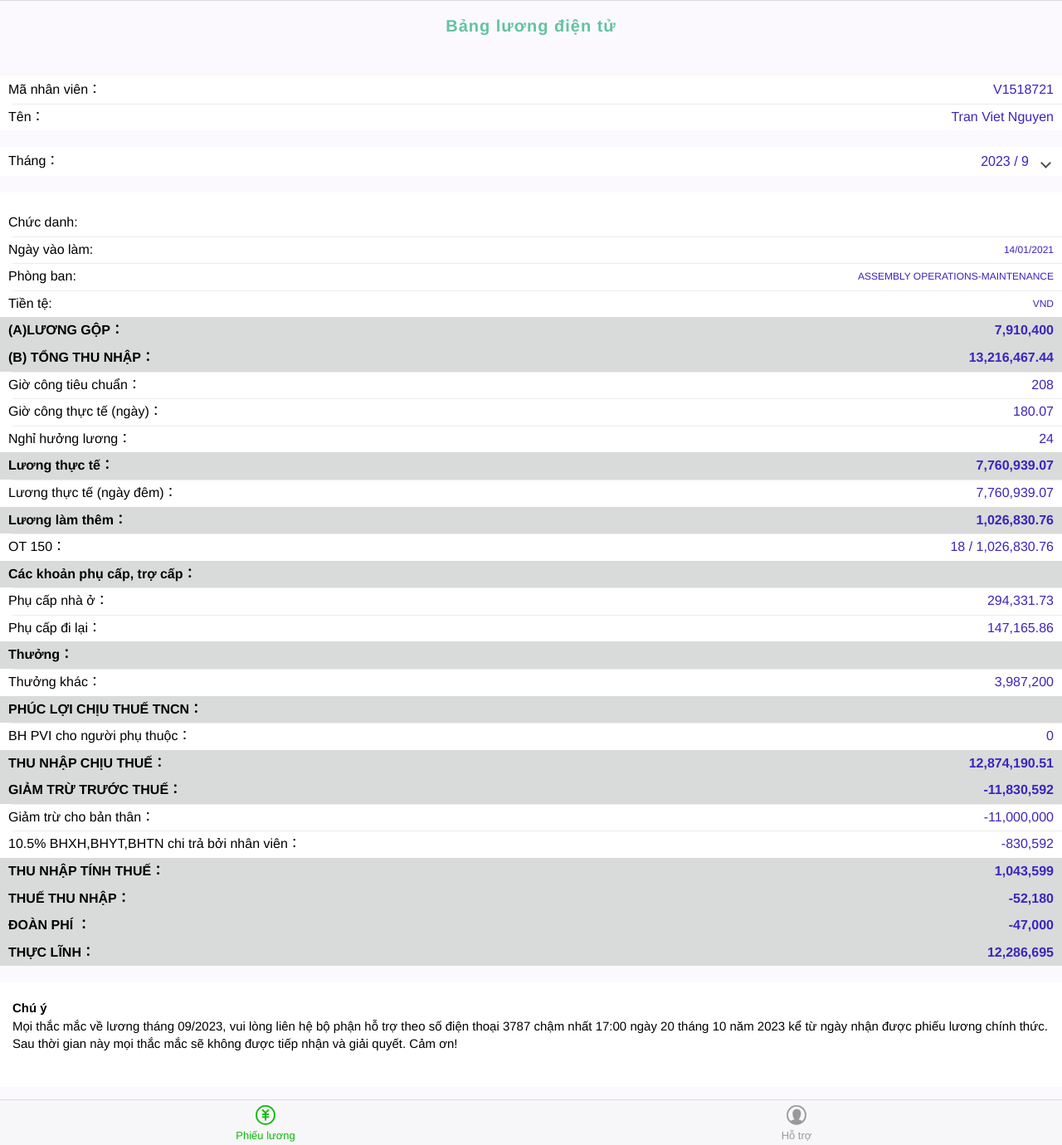
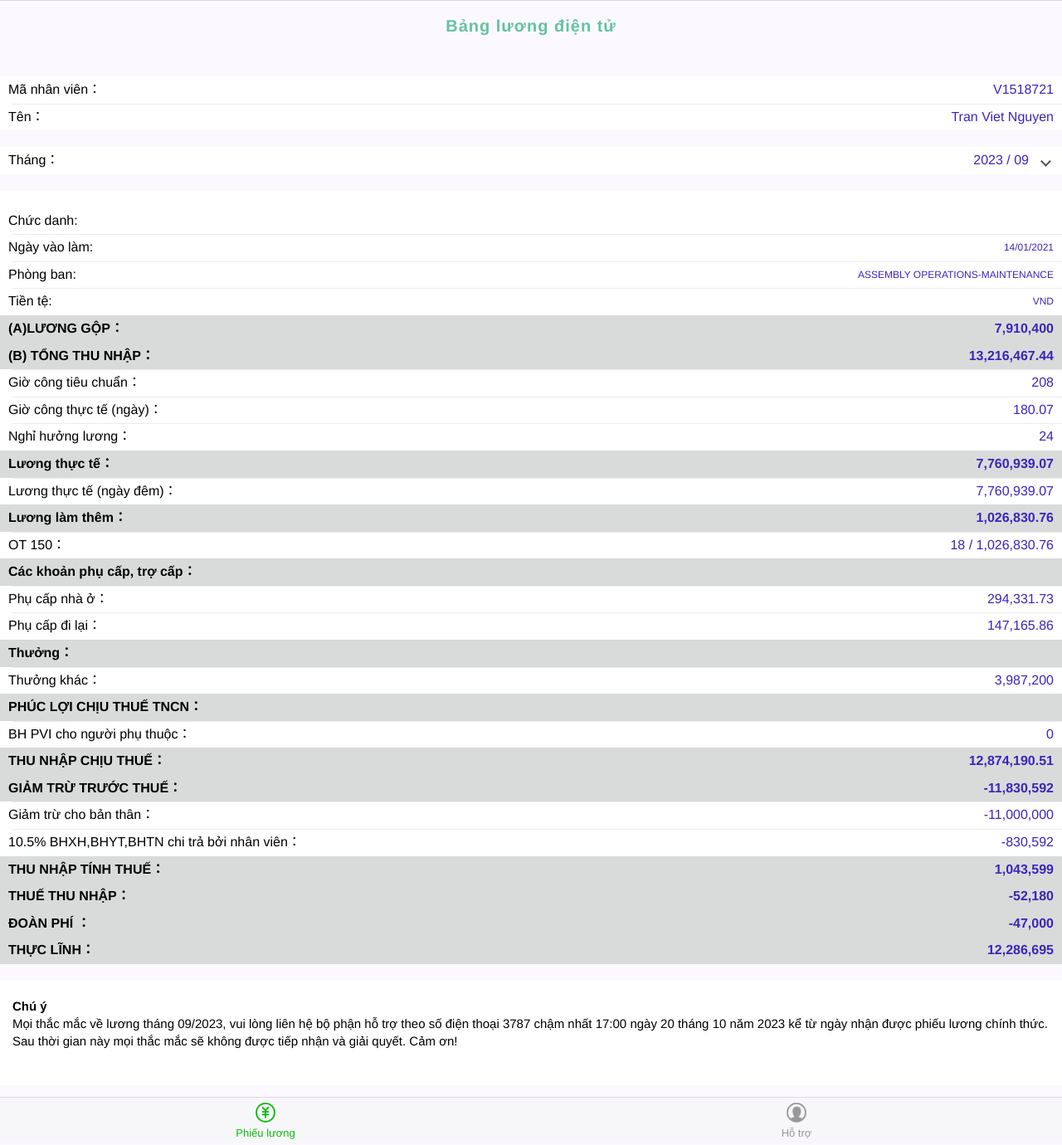
Before and after one commit to tranvietnguyen/tranvietnguyen.github.io, a Jekyll site: the page Salary/t9.html, which Jekyll copies as it is, in a window 1280 px wide. Shown: the whole page at 83% size. Built offline with Jekyll 4.4.1, drawn with Linux system fonts in a browser that asks for light colours.

Commit message:
fix rol 2

```diff
--- a/Salary/t9.html
+++ b/Salary/t9.html
@@ -45,8 +45,8 @@
             <div class="weui_cells">
                 <div class="weui_cell weui_cell_select">
                     <div id="divSymTitle" class="weui_cell_hd">Tháng：</div>
-                    <div id="divSalaryYM" class="weui_cell_bd weui_cell_primary">
-                    <select id="sltYM" dir="rtl" style="padding-right:30px;color:#3e24bd" class="weui_select" name="sym"><option value="9-2023">9 / 2023</option><option value="8-2023">8 / 2023</option><option value="7-2023">7 / 2023</option><option value="6-2023">6 / 2023</option><option value="5-2023">5 / 2023</option><option value="4-2023">4 / 2023</option><option value="3-2023">3 / 2023</option><option value="2-2023">2 / 2023</option><option value="1-2023">1 / 2023</option><option value="12-2022">12 / 2022</option><option value="11-2022">11 / 2022</option><option value="10-2022">10 / 2022</option><option value="9-2022">9 / 2022</option><option value="8-2022">8 / 2022</option><option value="7-2022">7 / 2022</option><option value="6-2022">6 / 2022</option><option value="5-2022">5 / 2022</option><option value="4-2022">4 / 2022</option><option value="3-2022">3 / 2022</option><option value="2-2022">2 / 2022</option><option value="1-2022">1 / 2022</option><option value="12-2021">12 / 2021</option><option value="11-2021">11 / 2021</option><option value="10-2021">10 / 2021</option><option value="9-2021">9 / 2021</option><option value="8-2021">8 / 2021</option><option value="7-2021">7 / 2021</option><option value="6-2021">6 / 2021</option><option value="5-2021">5 / 2021</option><option value="4-2021">4 / 2021</option><option value="3-2021">3 / 2021</option><option value="2-2021">2 / 2021</option><option value="1-2021">1 / 2021</option></select></div>
+                    <div id="divSalaryYM" class="weui_cell_bd weui_cell_primary" style="text-align: right;">
+                    <span id="sltYM" dir="rtl" style="padding-right:30px;color:#3e24bd" class="weui_select" name="sym">09 / 2023</span></div>
                 </div>
 
             </div>
```
